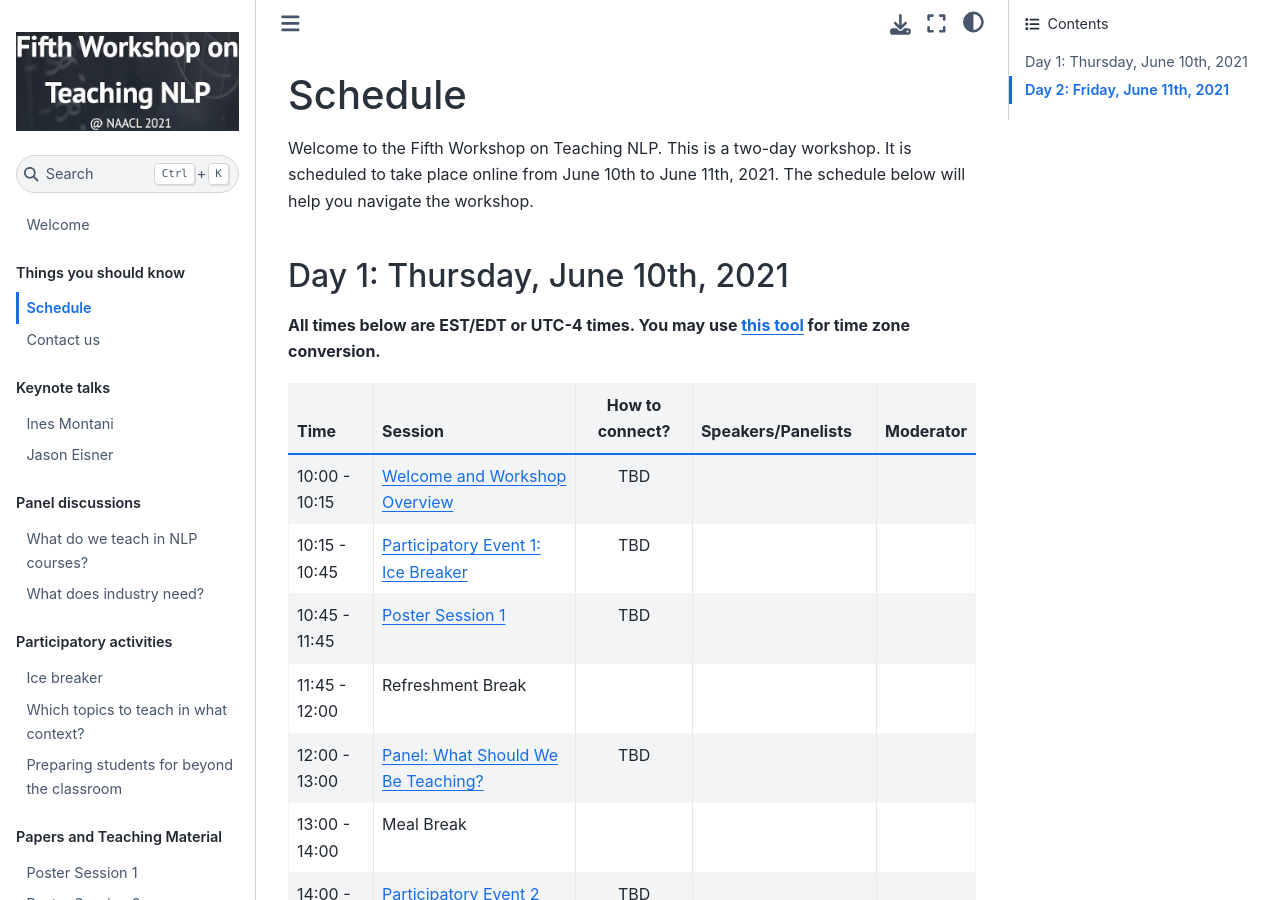
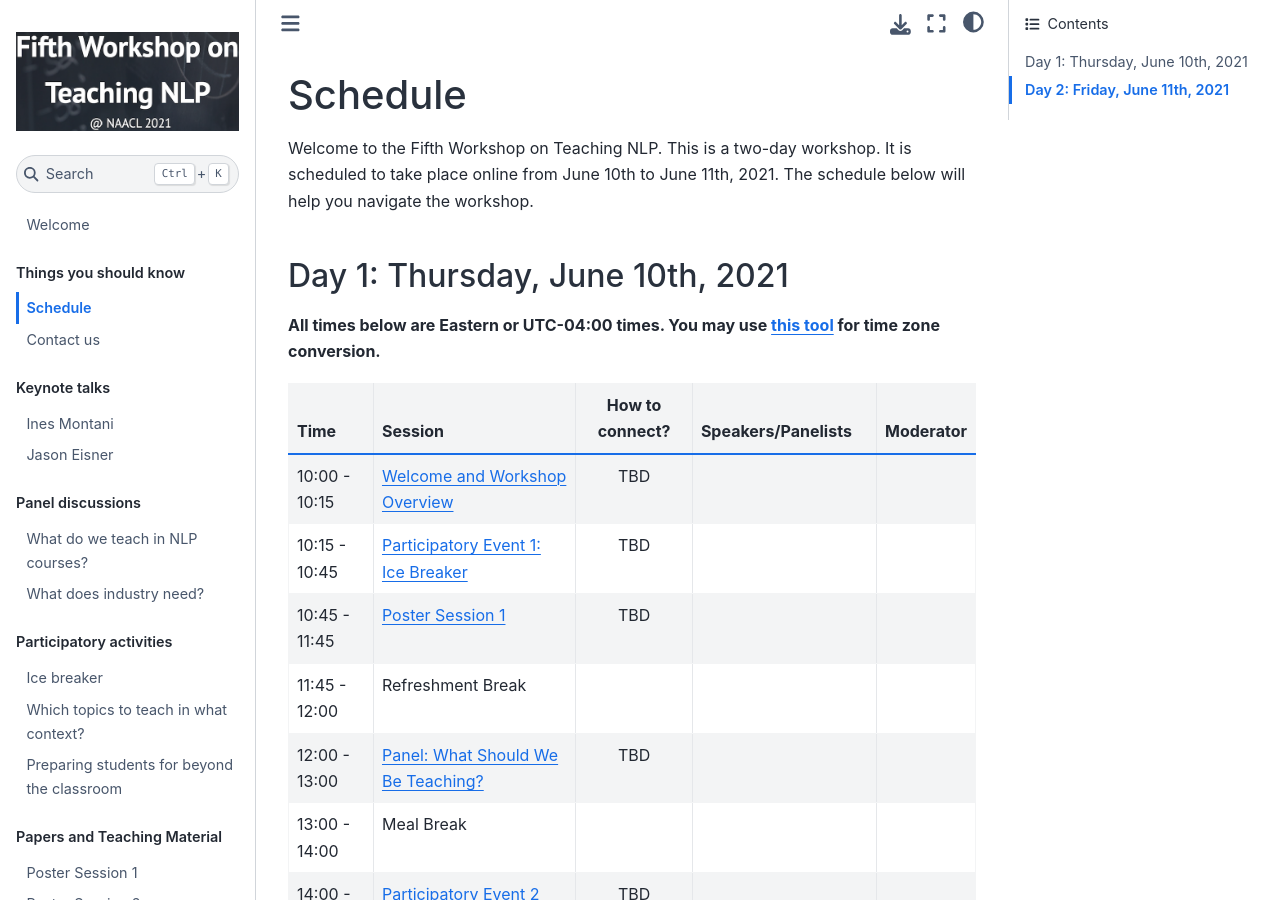
Before and after one commit to TeachingNLP/workshop-book, a Jupyter Book: the page built from schedule.md, in a window 1280 px wide and 900 px high. Built offline with Jupyter Book 1.0.4 settings and Sphinx 7.4.7 and the Sphinx Book theme 1.1.4, drawn with Linux system fonts in a browser that asks for light colours.

Commit message:
updating

```diff
--- a/schedule.md
+++ b/schedule.md
@@ -4,7 +4,7 @@ Welcome to the Fifth Workshop on Teaching NLP. This is a two-day workshop. It is
 
 ## Day 1: Thursday, June 10th, 2021
 
-**All times below are EST/EDT or UTC-4 times. You may use [this tool](https://www.thetimezoneconverter.com/) for time zone conversion.**
+**All times below are Eastern or UTC-04:00  times. You may use [this tool](https://www.thetimezoneconverter.com/) for time zone conversion.**
 
 | Time              |     Session                          |  How to connect?       | Speakers/Panelists | Moderator     |
 | :---------------- | :------------------------------   | :-------------:        | :----------------- | :----------------- |
```
